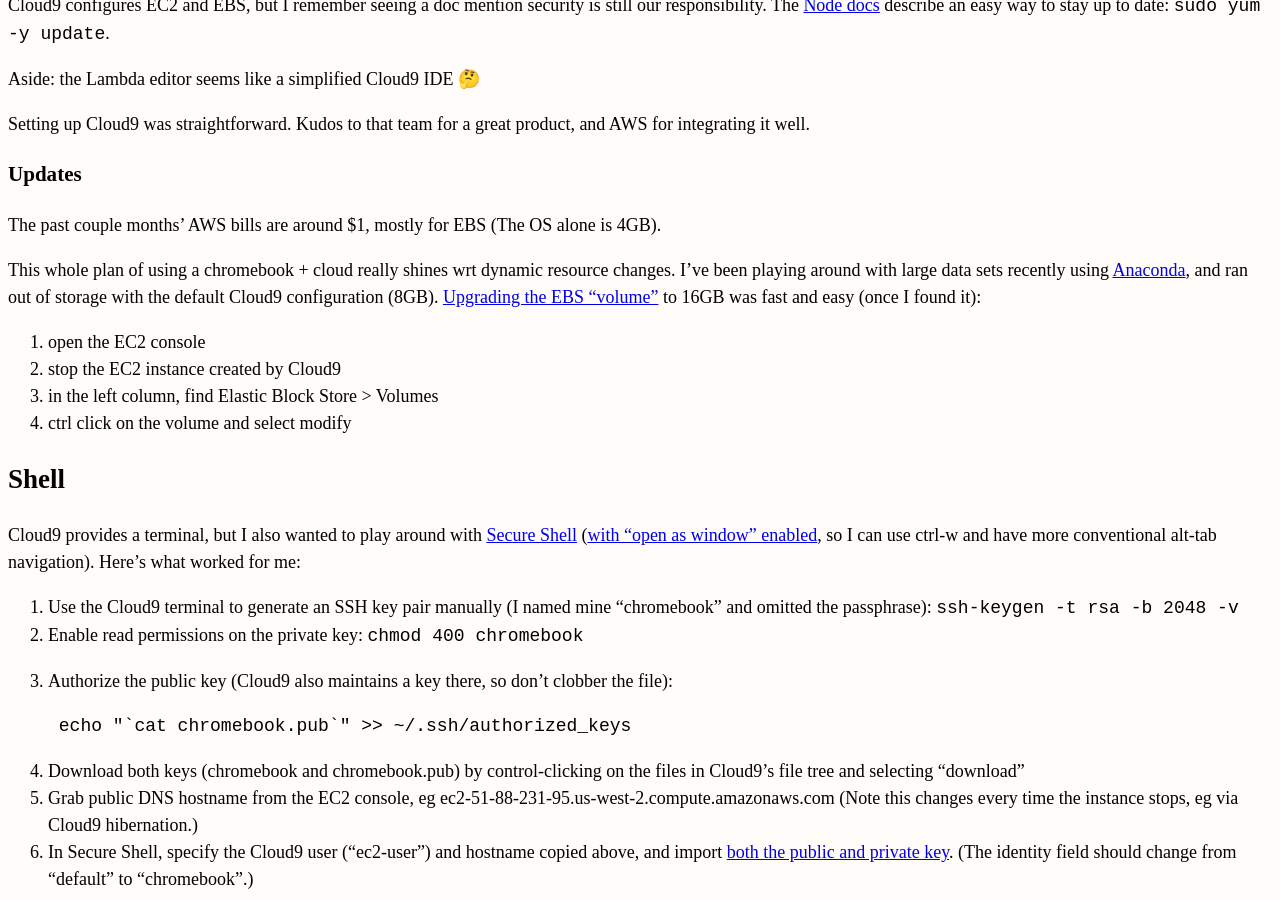
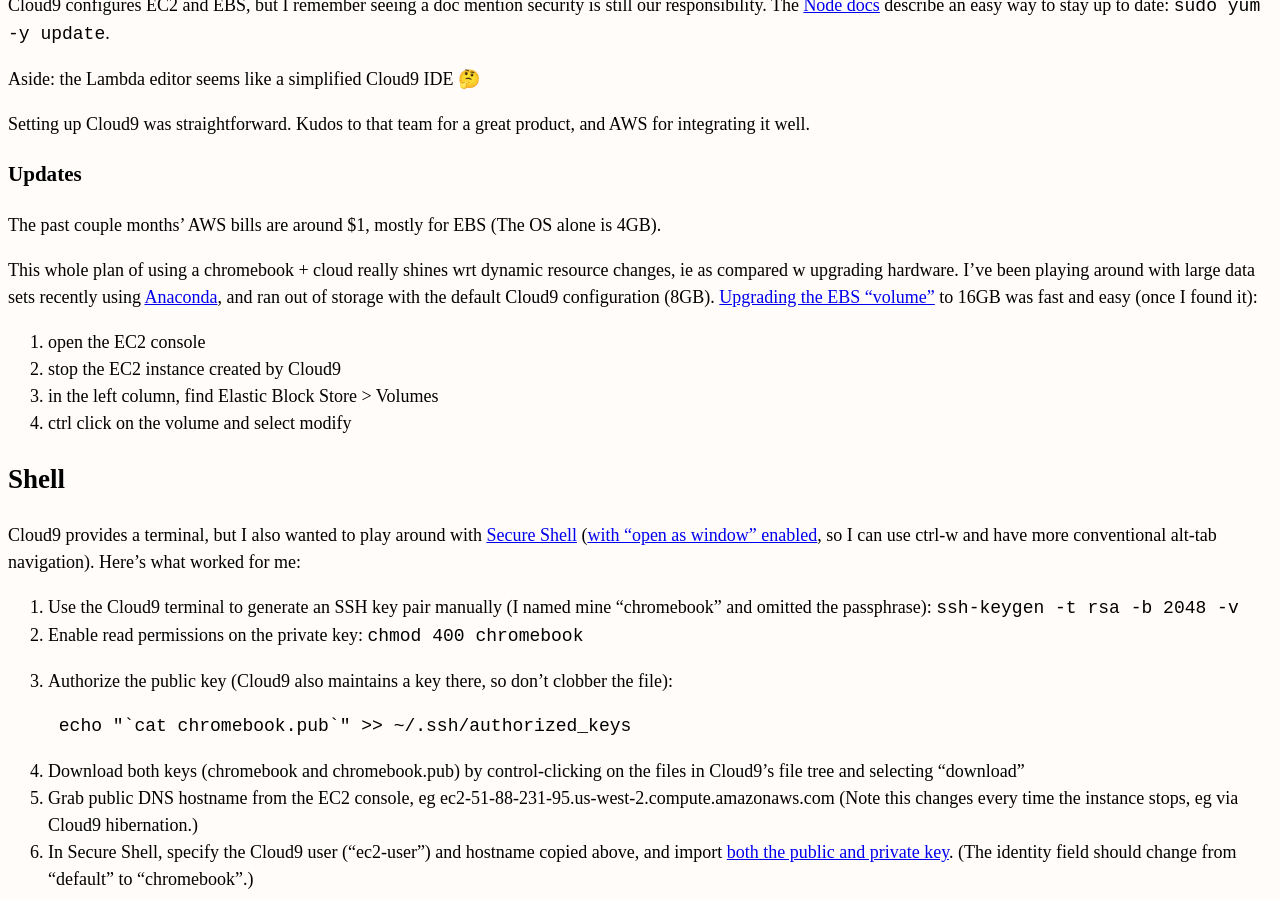
Before and after one commit to erikeldridge/erikeldridge.github.com, a Jekyll site: the page built from _posts/2017-12-24-netbook-development.md, in a window 1280 px wide and 900 px high, scrolled down 1121 px. Built offline with Jekyll 4.4.1, drawn with Linux system fonts in a browser that asks for light colours; nearby versions of some CDN libraries.

Commit message:
Update from Forestry.io - 2017-12-24-netbook-development.md

```diff
--- a/_posts/2017-12-24-netbook-development.md
+++ b/_posts/2017-12-24-netbook-development.md
@@ -59,7 +59,7 @@
 
 The past couple months' AWS bills are around $1, mostly for EBS (The OS alone is 4GB).
 
-This whole plan of using a chromebook + cloud really shines wrt dynamic resource changes. I've been playing around with large data sets recently using [Anaconda](https://www.anaconda.com/download/#linux), and ran out of storage with the default Cloud9 configuration (8GB). [Upgrading the EBS "volume"](https://docs.aws.amazon.com/AWSEC2/latest/UserGuide/console-modify.html) to 16GB was fast and easy (once I found it):
+This whole plan of using a chromebook + cloud really shines wrt dynamic resource changes, ie as compared w upgrading hardware. I've been playing around with large data sets recently using [Anaconda](https://www.anaconda.com/download/#linux), and ran out of storage with the default Cloud9 configuration (8GB). [Upgrading the EBS "volume"](https://docs.aws.amazon.com/AWSEC2/latest/UserGuide/console-modify.html) to 16GB was fast and easy (once I found it):
 
 1. open the EC2 console
 2. stop the EC2 instance created by Cloud9
```
